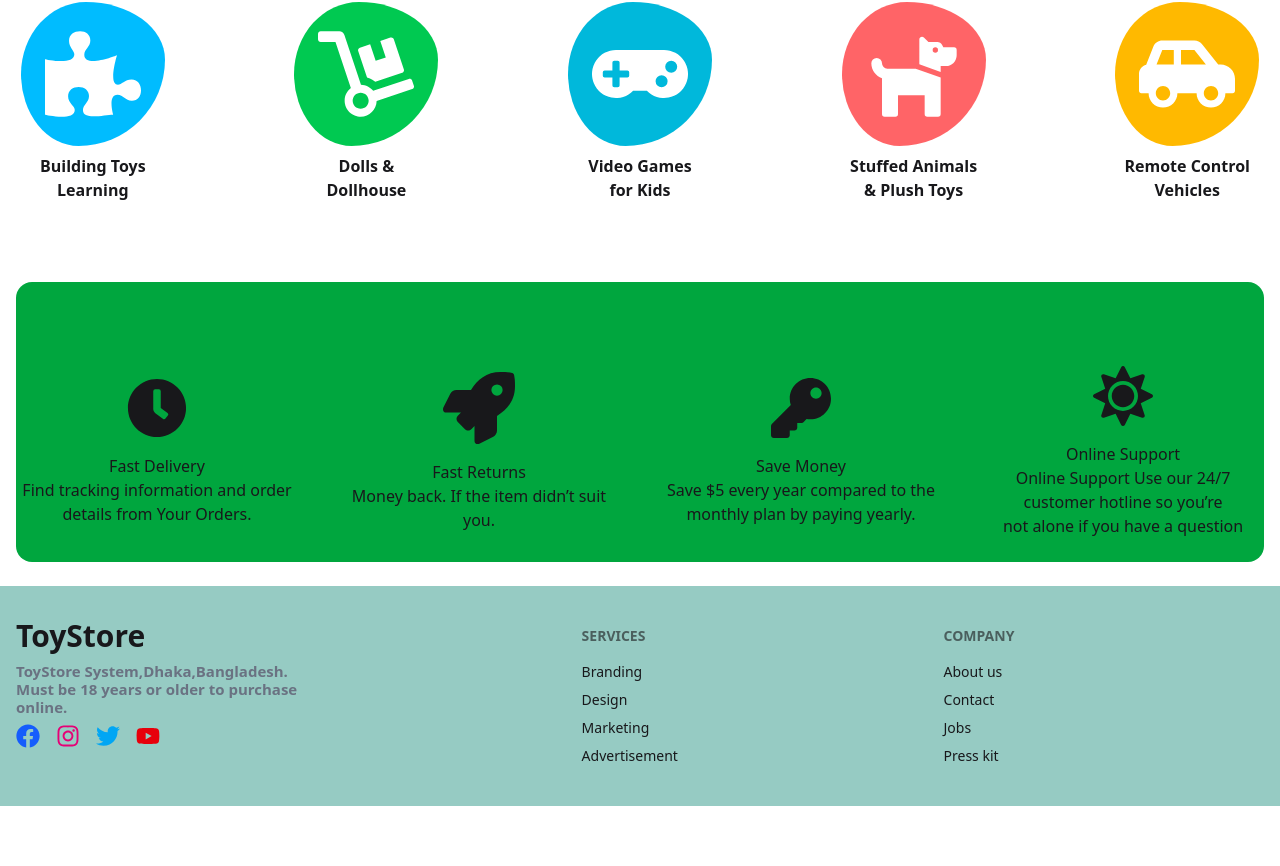
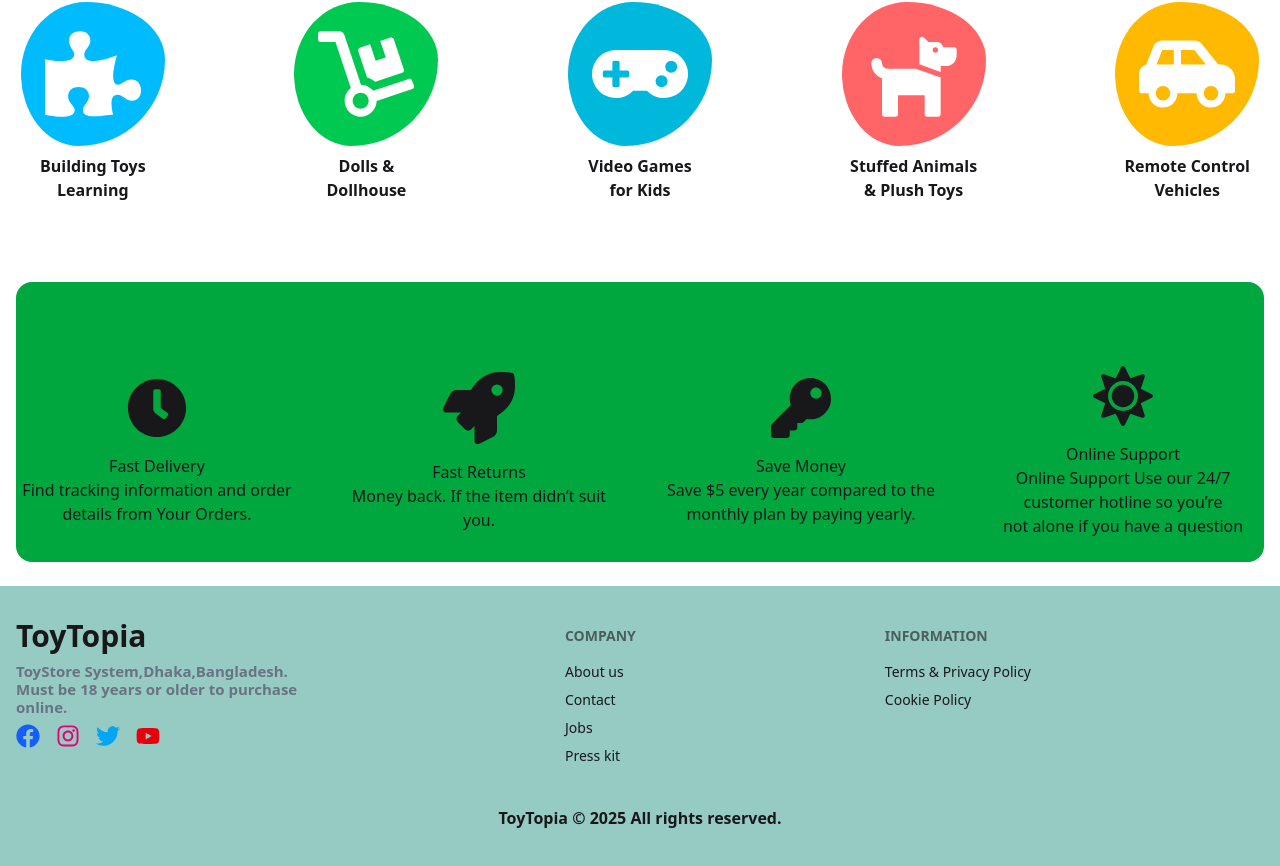
Before and after one commit to Purba-M/ToyTopia, a React (Vite) app: page / in a window 1280 px wide. Shown: the part 1700-2566 px from the top of the page. Before the commit the page ends 2506 px from the top, so only its background shows below. Built offline with nearby package versions, Linux system fonts and the light colour scheme; no server answers.

Commit message:
footer updation

```diff
--- a/src/component/Footer.jsx
+++ b/src/component/Footer.jsx
@@ -72,7 +72,7 @@ const Footer = () => {
         <div className="footer sm:footer-horizontal text-base-content">
           <div>
             <div>
-              <h1 className="font-bold text-[30px]">ToyStore</h1>
+              <h1 className="font-bold text-[30px]">ToyTopia</h1>
               <p className="mt-4 font-semibold text-[15px] text-gray-500 w-[300px]  leading-[1.2] ">
                 ToyStore System,Dhaka,Bangladesh. Must be 18 years or older to
                 purchase online.
@@ -115,19 +115,24 @@ const Footer = () => {
             </div>
           </div>
 
-          <nav>
+          {/* <nav>
             <h6 className="footer-title">Services</h6>
             <a className="link link-hover">Branding</a>
             <a className="link link-hover">Design</a>
             <a className="link link-hover">Marketing</a>
             <a className="link link-hover">Advertisement</a>
-          </nav>
+          </nav> */}
           <nav>
-            <h6 className="footer-title">Company</h6>
+            <h6 className="footer-title ">Company</h6>
             <a className="link link-hover">About us</a>
             <a className="link link-hover">Contact</a>
             <a className="link link-hover">Jobs</a>
             <a className="link link-hover">Press kit</a>
+          </nav>
+          <nav>
+            <h6 className="footer-title ">Information</h6>
+            <a className="link link-hover">Terms & Privacy Policy</a>
+            <a className="link link-hover">Cookie Policy</a>
           </nav>
           {/* <nav>
     <h6 className="footer-title">Social</h6>
@@ -167,7 +172,9 @@ const Footer = () => {
       </a>
     </div>
   </nav> */}
+
         </div>
+        <p className="text-center mt-10 font-semibold">ToyTopia © 2025 All rights reserved.</p>
       </div>
     </footer>
   );
```
